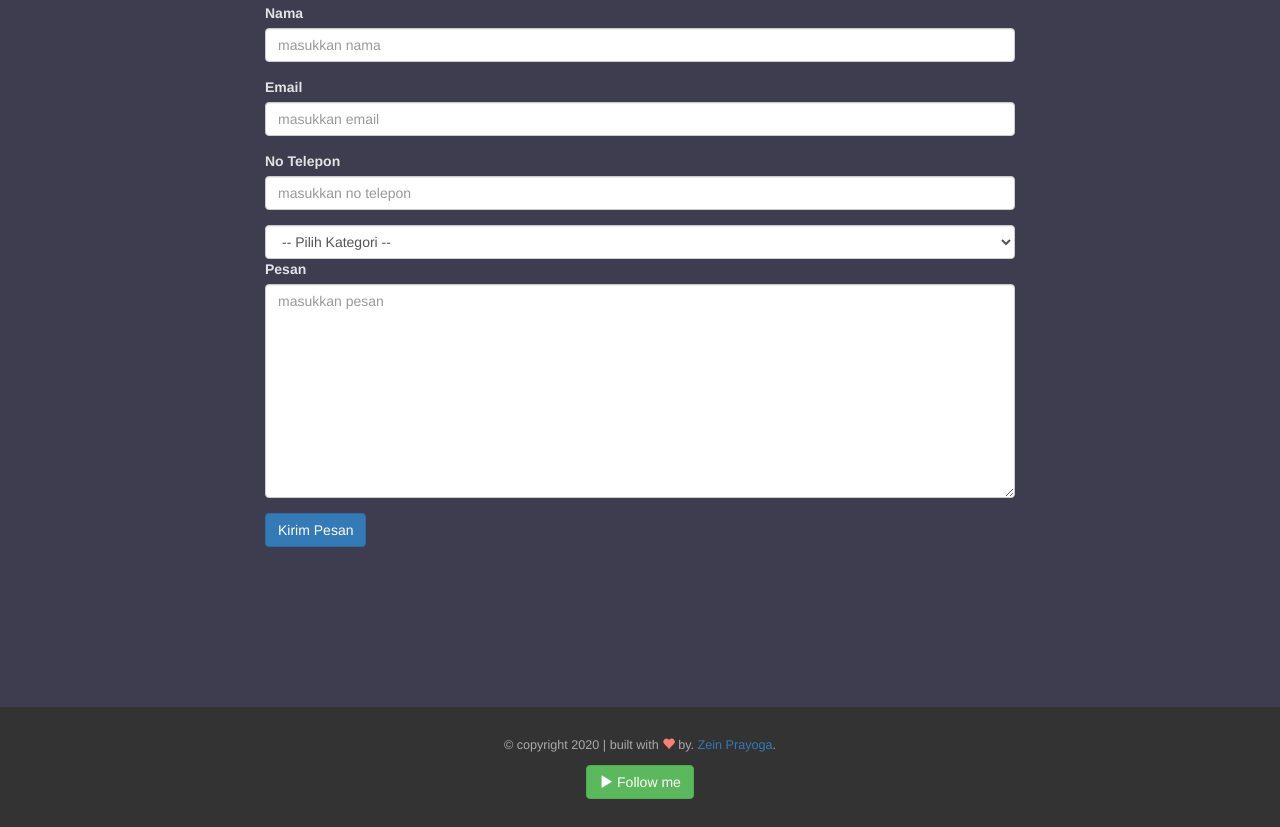
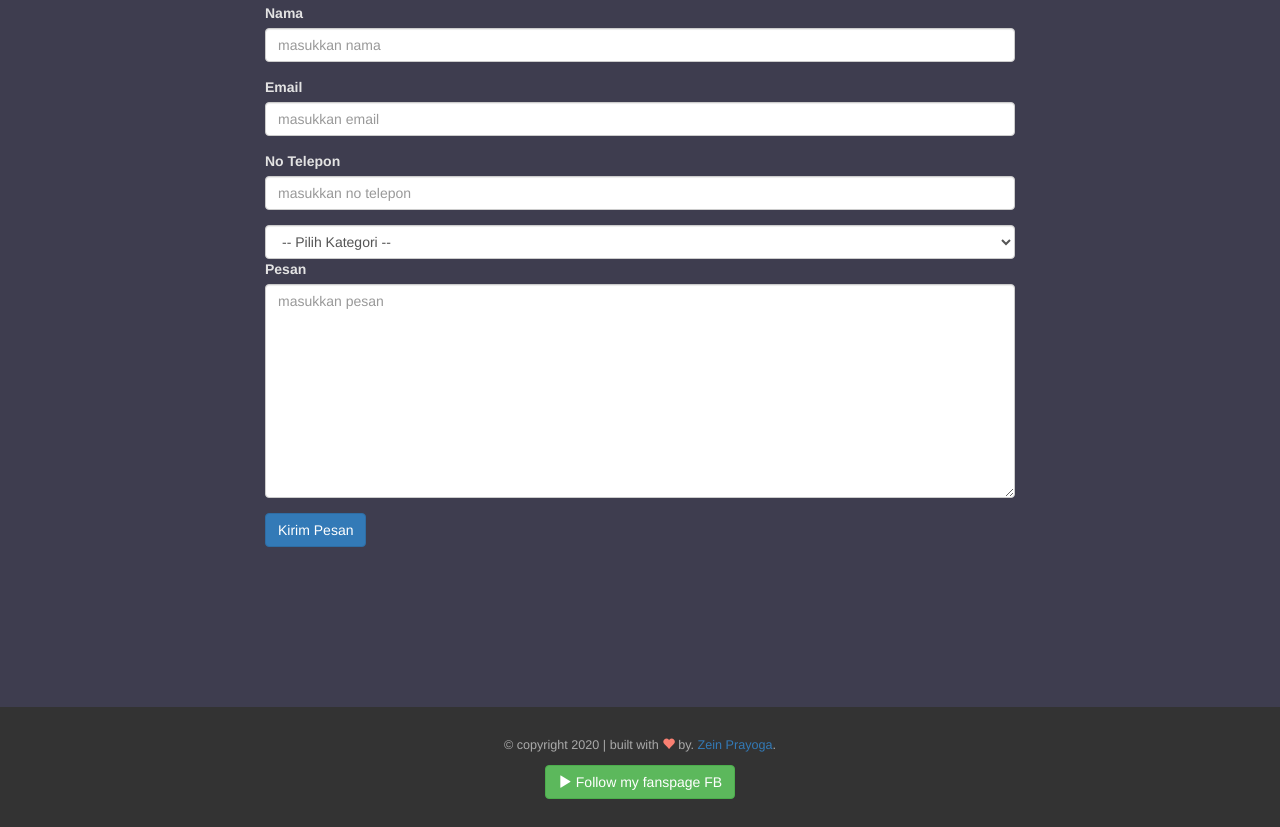
Before and after one commit to zein11-cyber/zein11-cyber.github.io, a plain HTML site: page index.html in a window 1280 px wide. Shown: the part 1934-2761 px from the top of the page. Drawn offline with Linux system fonts and the light colour scheme.

Commit message:
Update index.html

```diff
--- a/index.html
+++ b/index.html
@@ -185,7 +185,7 @@
         </div>
         <div class="row">
           <div class="col-sm-12">
-            <a href="https://www.facebook.com/zenmotion11" class="btn btn-success"><i class="glyphicon glyphicon-play"></i> Follow me</a>
+            <a href="https://www.facebook.com/zenmotion11" class="btn btn-success"><i class="glyphicon glyphicon-play"></i> Follow my fanspage FB</a>
           </div>
         </div>
       </div>
```
